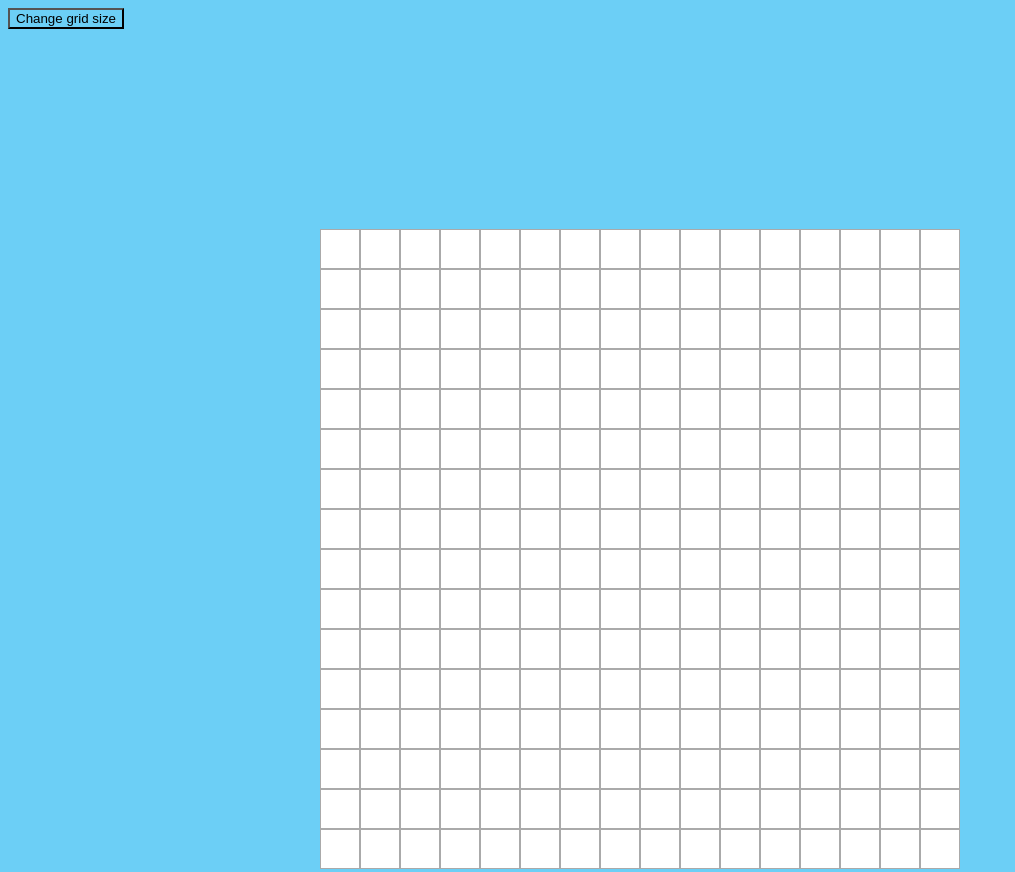
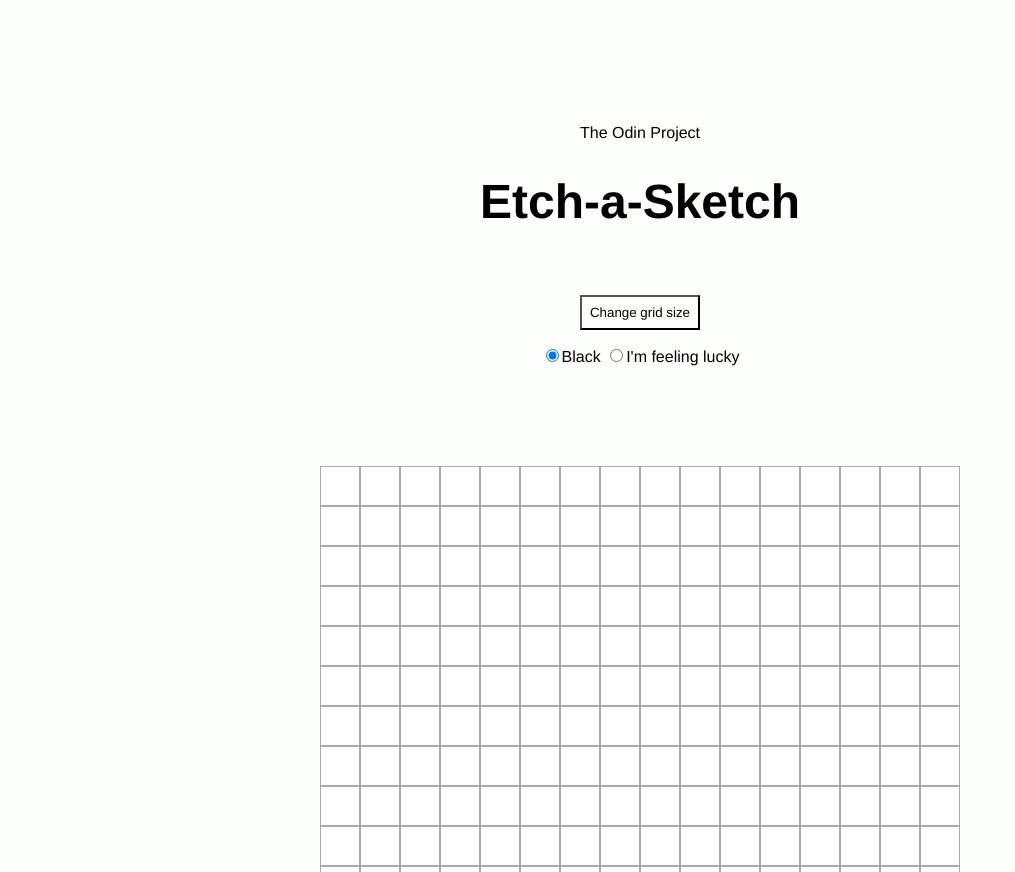
Before and after one commit to mgoncalves3/etch-a-sketch-v2, a plain HTML site: page index.html in a window 1280 px wide. Shown: the top 872 px of the page, without its empty margins (0-1015 px from the left). Drawn offline with Linux system fonts and the light colour scheme.

Commit message:
Main assignment done. Todo Features

```diff
--- a/index.html
+++ b/index.html
@@ -1,17 +1,26 @@
 <!DOCTYPE html>
 <html lang="en">
-
   <head>
-	<meta charset="UTF-8">
-	<meta http-equiv="X-UA-Compatible" content="IE=edge">
-	<meta name="viewport" content="width=device-width, initial-scale=1.0">
-	<link rel="stylesheet" href="style.css">
+    <meta charset="UTF-8" />
+    <meta http-equiv="X-UA-Compatible" content="IE=edge" />
+    <meta name="viewport" content="width=device-width, initial-scale=1.0" />
+    <link rel="stylesheet" href="style.css" />
     <title>Odin Project // Etch a Sketch</title>
   </head>
 
   <body>
+    <div class="title">
+      <p>The Odin Project</p>
+      <h1>Etch-a-Sketch</h1>
+    </div>
+    <div class="options">
       <button type="button" id="gridBtn">Change grid size</button>
-	<div class="flex-wrapper" id="wrapper-grid">
+      <div class="sqr-color">
+        <input type="radio" name="sketch-color" id="default-color-btn" checked>Black</input>
+        <input type="radio" name="sketch-color" id="random-color-btn">I'm feeling lucky
       </div>
+    </div>
+    <div class="flex-wrapper" id="wrapper-grid"></div>
     <script src="script.js"></script>
   </body>
+</html>
--- a/script.js
+++ b/script.js
@@ -1,7 +1,12 @@
 const wrapper = document.getElementById("wrapper-grid");
 const changeGridBtn = document.getElementById("gridBtn");
+
 changeGridBtn.addEventListener("click", () => {
 	input = prompt("Enter your grid size:");
+
+	while (input < 1 || input > 100) {
+	  input = prompt("The grid must be between 1 and 100 squares wide");
+  }
   createGrid(input);
 });
 
@@ -11,20 +16,31 @@
   }
 };
 
+function selectColor () {
+	let radioButtons = document.get(`input`);
+
+	radioButtons.forEach( btn => {
+		console.log(btn)
+	})
+}
+
 // Makes cells change color when hovering
-function makeSketch () {
-	wrapper.childNodes.forEach(cell => cell.addEventListener("mouseover", () => {cell.style.backgroundColor = "black"}))
-};
+function makeSketch() {
+  wrapper.childNodes.forEach( cell =>
+    cell.addEventListener("mouseover", () => {
+      cell.style.backgroundColor = "black";
+    })
+  );
+}
 
 function createGrid(val) {
   // Start by reseting the current grid
   resetGrid();
 
   // Calculate the new cell size
-	let cellSize = (wrapper.scrollHeight / val);
+  let cellSize = wrapper.scrollHeight / val;
 
   for (let i = 0, totalCells = val * val; i < totalCells; i++) {
-
     // Create a new div and set it's attributes
     let newDiv = document.createElement("div");
     newDiv.classList.add("cell");
--- a/style.css
+++ b/style.css
@@ -1,9 +1,42 @@
 * {
-	background-color: #6CCFF6;
+  background-color: #fdfffc;
+  font-family: 'Franklin Gothic Medium', 'Arial Narrow', Arial, sans-serif
+}
+
+.title {
+  display: flex;
+  flex-direction: column;
+  justify-content: center;
+  align-items: center;
+  width: 100%;
+
+  padding-top: 100px;
+}
+.title > h1 {
+  font-weight: bold;
+  font-size: 3rem;
+  margin: 2vh;
+}
+.title > p {
+  font-size: 1rem;
+}
+
+.options {
+  margin: 50px 0;
+  width: 100%;
+  text-align: center;
+}
+
+button {
+  padding: 8px;
+}
+
+.sqr-color {
+  margin: 16px 0;
 }
 
 .flex-wrapper {
-	margin: 200px auto;
+  margin: 100px auto;
   display: flex;
   height: 640px;
   width: 640px;
```
Lines whose indentation alone changed are shown as unchanged.
